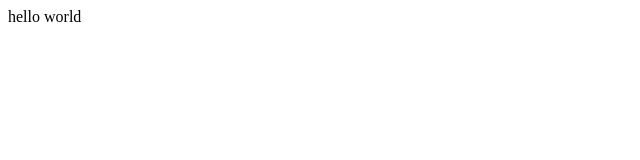
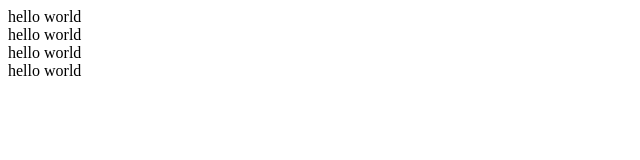
Before and after one commit to abdul-mohsin050595/emptyRepo, a plain HTML site: page index.html in a window 1280 px wide. Shown: the whole page, without its empty margins (0-640 px from the left). Drawn offline with Linux system fonts and the light colour scheme.

Commit message:
changes in production

```diff
--- a/index.html
+++ b/index.html
@@ -8,5 +8,8 @@
 </head>
 <body>
     <div class="id">hello world</div>
+    <div class="id">hello world</div>
+    <div class="id">hello world</div>
+    <div class="id">hello world</div>
 </body>
 </html>
```
